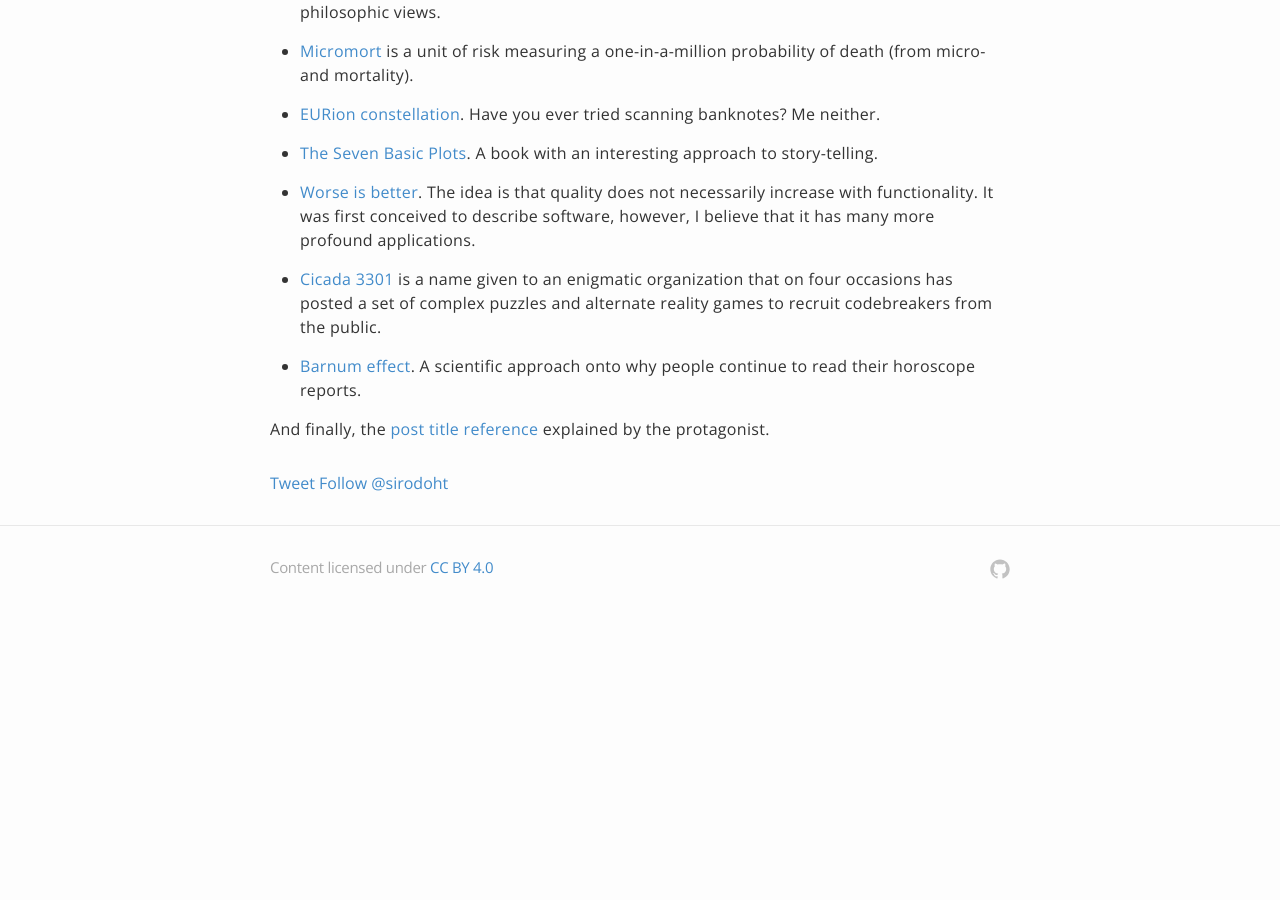
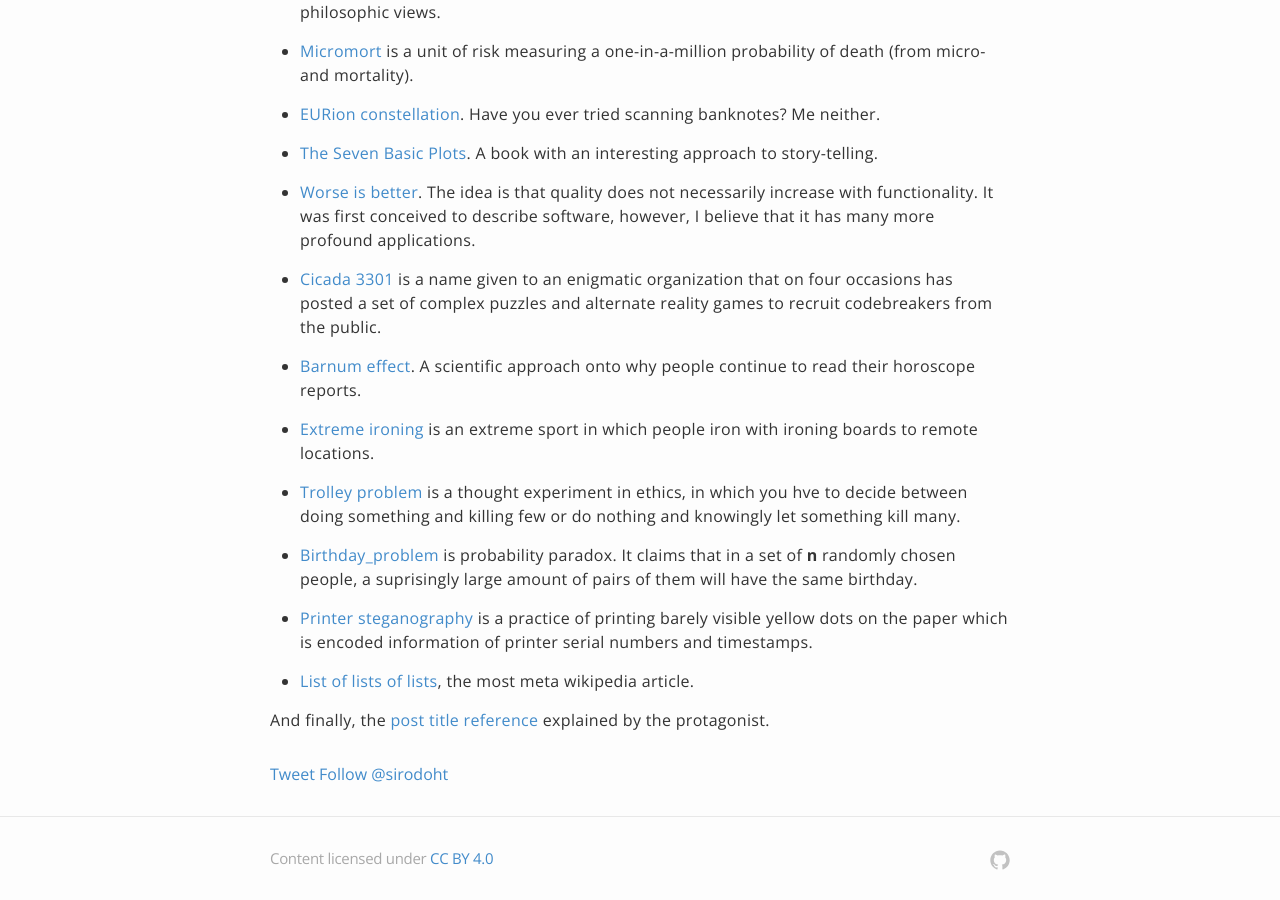
Before and after one commit to sirodoht/sirodoht.com, a Jekyll site: the page built from _posts/2016-02-29-doubleplusgood-wikipedia.markdown, in a window 1280 px wide and 900 px high, scrolled down 1634 px. Built offline with Jekyll 4.4.1, drawn with Linux system fonts in a browser that asks for light colours; comment, search, counter and statistics services are not loaded; before the commit the page ends 2243 px from its top, so only the background shows below that.

Commit message:
update wikipedia post

```diff
--- a/_posts/2016-02-29-doubleplusgood-wikipedia.markdown
+++ b/_posts/2016-02-29-doubleplusgood-wikipedia.markdown
@@ -1,7 +1,7 @@
 ---
 layout: post
-title:  "Doubleplusgood Wikipedia"
-date:   2016-02-29 03:27:32
+title: "Doubleplusgood Wikipedia"
+date: 2016-02-29 03:27:32
 categories: knowledge
 ---
 
@@ -63,4 +63,14 @@ So, after all these years reading Wikipedia everyday I collected some of my favo
 
 * [Barnum effect](https://en.wikipedia.org/wiki/Barnum_effect). A scientific approach onto why people continue to read their horoscope reports.
 
+* [Extreme ironing](https://en.wikipedia.org/wiki/Extreme_ironing) is an extreme sport in which people iron with ironing boards to remote locations.
+
+* [Trolley problem](https://en.wikipedia.org/wiki/Trolley_problem) is a thought experiment in ethics, in which you hve to decide between doing something and killing few or do nothing and knowingly let something kill many.
+
+* [Birthday_problem](https://en.wikipedia.org/wiki/Birthday_problem) is probability paradox. It claims that in a set of **n** randomly chosen people, a suprisingly large amount of pairs of them will have the same birthday.
+
+* [Printer steganography](https://en.wikipedia.org/wiki/Printer_steganography) is a practice of printing barely visible yellow dots on the paper which is encoded information of printer serial numbers and timestamps.
+
+* [List of lists of lists](https://en.wikipedia.org/wiki/List_of_lists_of_lists), the most meta wikipedia article.
+
 And finally, the [post title reference](https://en.wikipedia.org/wiki/Newspeak#Vocabulary) explained by the protagonist.
```
